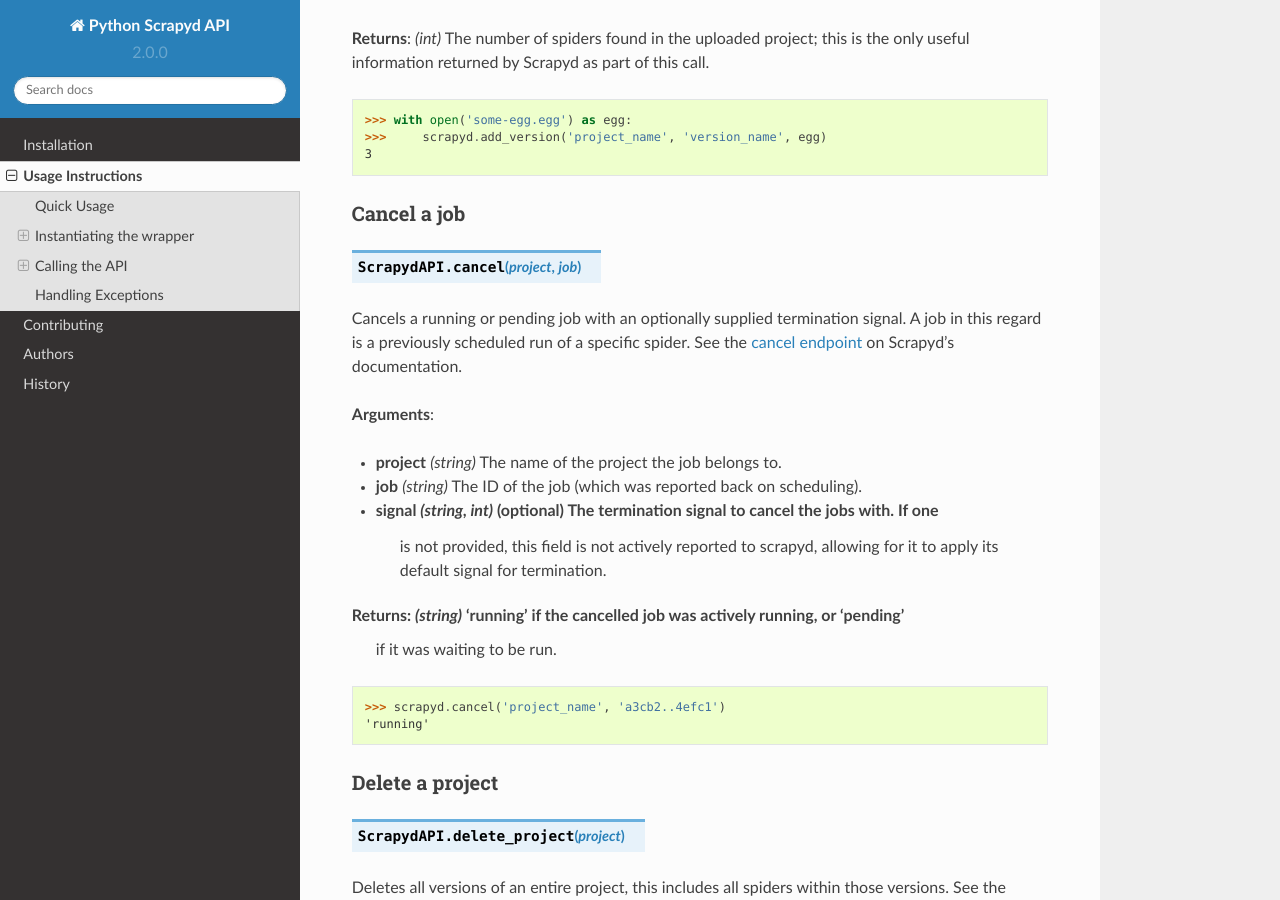
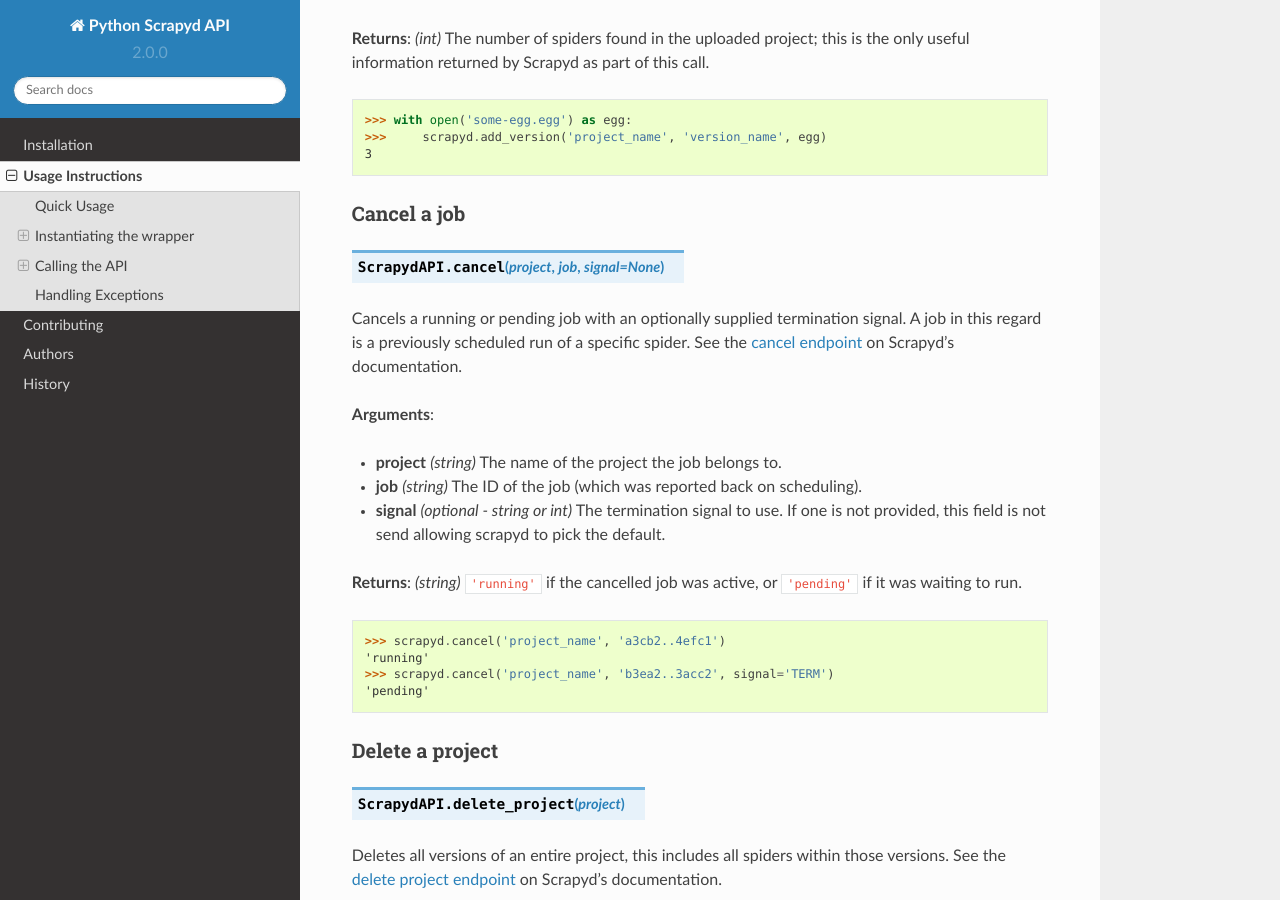
Before and after one commit to djm/python-scrapyd-api, a Sphinx documentation site: the page built from docs/source/usage.rst, in a window 1280 px wide and 900 px high, scrolled down 2537 px. Built offline with Sphinx 7.4.7 and the Read the Docs theme 2.0.0, drawn with Linux system fonts in a browser that asks for light colours.

Commit message:
Docs: add missing keyword argument

```diff
--- a/docs/source/usage.rst
+++ b/docs/source/usage.rst
@@ -143,7 +143,7 @@ the only useful information returned by Scrapyd as part of this call.
 Cancel a job
 ~~~~~~~~~~~~
 
-.. method:: ScrapydAPI.cancel(project, job)
+.. method:: ScrapydAPI.cancel(project, job, signal=None)
 
 Cancels a running or pending job with an optionally supplied termination signal.
 A job in this regard is a previously scheduled run of a specific spider. See the
@@ -155,17 +155,16 @@ A job in this regard is a previously scheduled run of a specific spider. See the
 
 - **project** *(string)* The name of the project the job belongs to.
 - **job** *(string)* The ID of the job (which was reported back on scheduling).
-- **signal** *(string, int)* (optional) The termination signal to cancel the jobs with. If one
-                             is not provided, this field is not actively reported to scrapyd,
-                             allowing for it to apply its default signal for termination.
+- **signal** *(optional - string or int)* The termination signal to use. If one is not provided, this field is not send allowing scrapyd to pick the default.
 
-**Returns**: *(string)* 'running' if the cancelled job was actively running, or 'pending'
-                        if it was waiting to be run.
+**Returns**: *(string)* ``'running'`` if the cancelled job was active, or ``'pending'`` if it was waiting to run.
 
 .. code-block:: python
 
     >>> scrapyd.cancel('project_name', 'a3cb2..4efc1')
     'running'
+    >>> scrapyd.cancel('project_name', 'b3ea2..3acc2', signal='TERM')
+    'pending'
 
 Delete a project
 ~~~~~~~~~~~~~~~~
```
